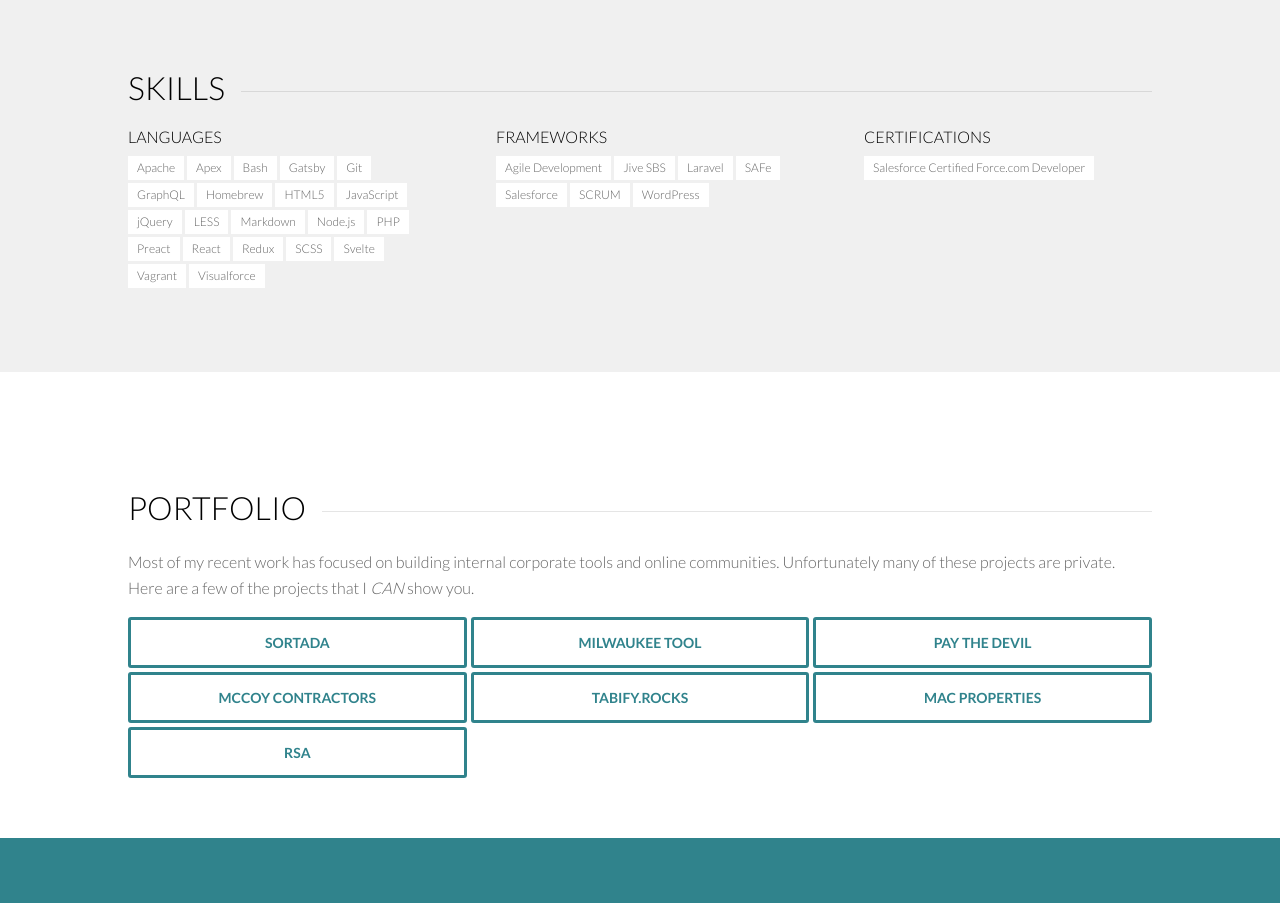
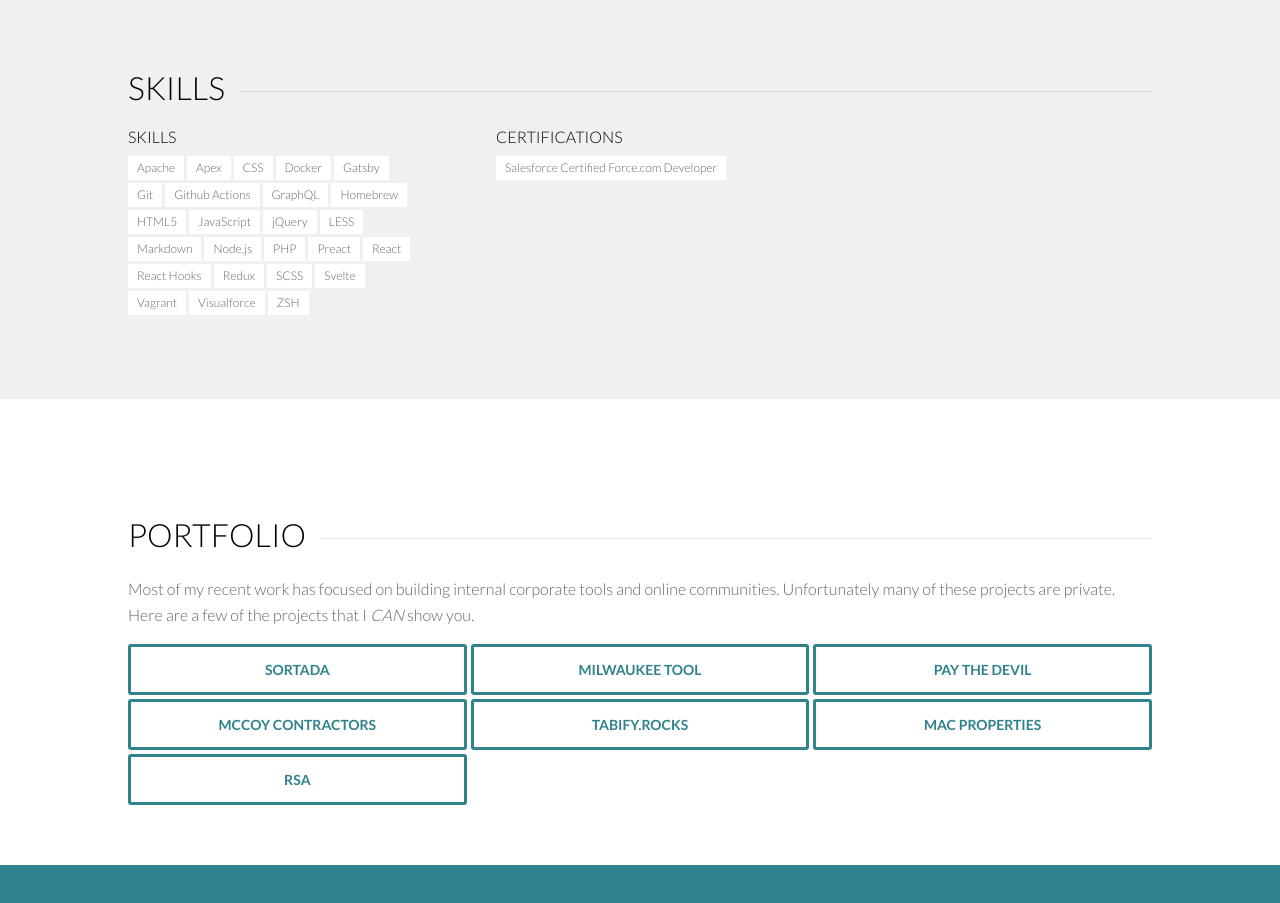
Before and after one commit to eisenivan/eisenberg.ninja, a website: page index.html in a window 1280 px wide. Shown: the part 3620-4523 px from the top of the page. Drawn offline with Linux system fonts and the light colour scheme.

Commit message:
tweaks and security patches

```diff
--- a/index.html
+++ b/index.html
@@ -194,13 +194,15 @@
           <h2 class="section-title"><span>Skills</span></h2>
           <div class="row">
             <div class="col-md-4">
-              <h3 class="skills-list-heading">Languages</h3>
+              <h3 class="skills-list-heading">Skills</h3>
               <ul class="skills-list">
                 <li>Apache</li>
                 <li>Apex</li>
-                <li>Bash</li>
+                <li>CSS</li>
+                <li>Docker</li>
                 <li>Gatsby</li>
                 <li>Git</li>
+                <li>Github Actions</li>
                 <li>GraphQL</li>
                 <li>Homebrew</li>
                 <li>HTML5</li>
@@ -212,23 +214,13 @@
                 <li>PHP</li>
                 <li>Preact</li>
                 <li>React</li>
+                <li>React Hooks</li>
                 <li>Redux</li>
                 <li>SCSS</li>
                 <li>Svelte</li>
                 <li>Vagrant</li>
                 <li>Visualforce</li>
-              </ul>
-            </div>
-            <div class="col-md-4">
-              <h3 class="skills-list-heading">Frameworks</h3>
-              <ul class="skills-list">
-                <li>Agile Development</li>
-                <li>Jive SBS</li>
-                <li>Laravel</li>
-                <li>SAFe</li>
-                <li>Salesforce</li>
-                <li>SCRUM</li>
-                <li>WordPress</li>
+                <li>ZSH</li>
               </ul>
             </div>
             <div class="col-md-4">
--- a/package.json
+++ b/package.json
@@ -18,7 +18,7 @@
     "npm": ">=2.13.1"
   },
   "devDependencies": {
-    "browser-sync": "^2.8.2",
+    "browser-sync": "^2.27.5",
     "del": "^1.2.1",
     "git-scripts": "^0.2.1",
     "gulp": "^3.9.0",
@@ -33,6 +33,6 @@
     "gulp-uglify": "^1.2.0",
     "gulp-uncss": "^1.0.3",
     "gulp-util": "^3.0.6",
-    "surge": "^0.19.0"
+    "surge": "^0.23.0"
   }
 }
```
Also changed, not shown: 1 other file.
